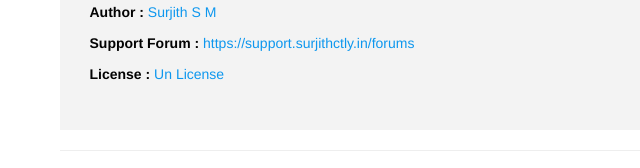
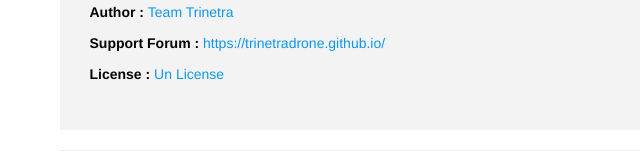
Before and after one commit to trinetradrone/trinetradrone.github.io, a plain HTML site: page index.html in a window 1280 px wide. Shown: the part 610-778 px from the top of the page, 303-943 px from the left. Drawn offline with Linux system fonts and the light colour scheme.

Commit message:
Update index.html

```diff
--- a/index.html
+++ b/index.html
@@ -107,8 +107,8 @@
                                             <ul>
                                                 <li><strong>Item Name : </strong>Trinetra: Disaster Management System</li>
                                                 <li><strong>Item Version : </strong> v 1.0</li>
-                                                <li><strong>Author  : </strong> <a href="http://themeforest.net/user/surjithctly" target="_blank">Surjith S M</a></li>
-                                                <li><strong>Support Forum : </strong> <a href="https://support.surjithctly.in/forums" target="_blank">https://support.surjithctly.in/forums</a></li>
+                                                <li><strong>Author  : </strong> <a href="https://trinetradrone.github.io/" target="_blank">Team Trinetra</a></li>
+                                                <li><strong>Support Forum : </strong> <a href="https://trinetradrone.github.io/" target="_blank">https://trinetradrone.github.io/</a></li>
                                                 <li><strong>License : </strong> <a href="#" target="_blank">Un License</a></li>
                                             </ul>
                                         </div>
```
